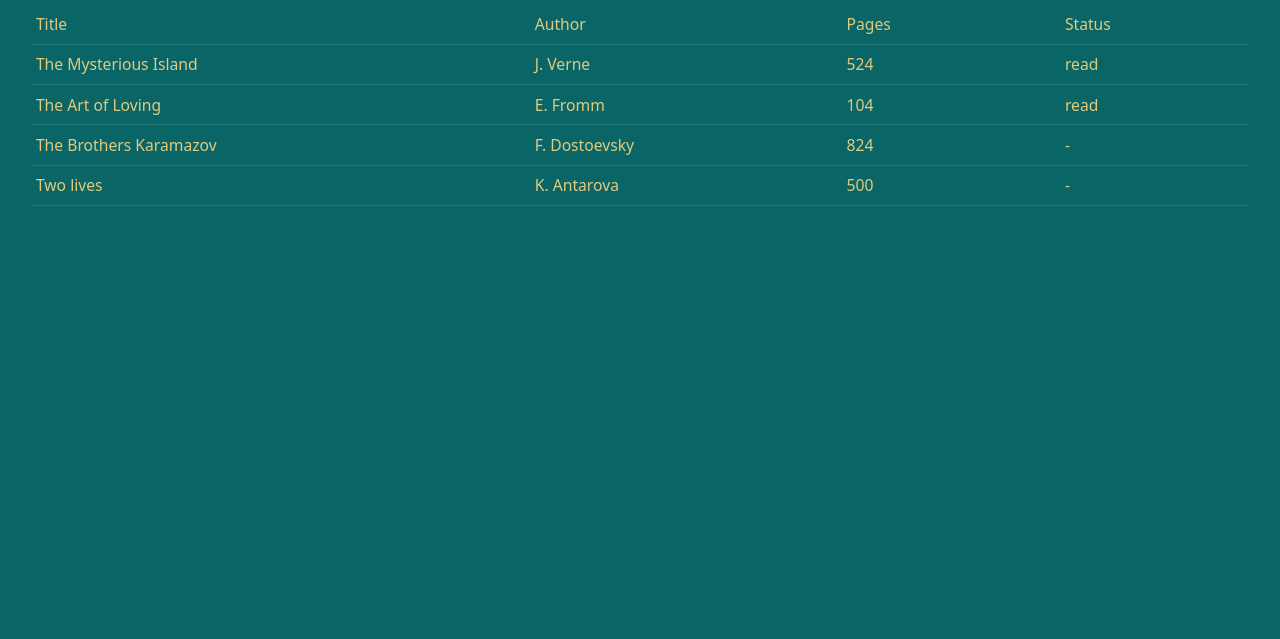
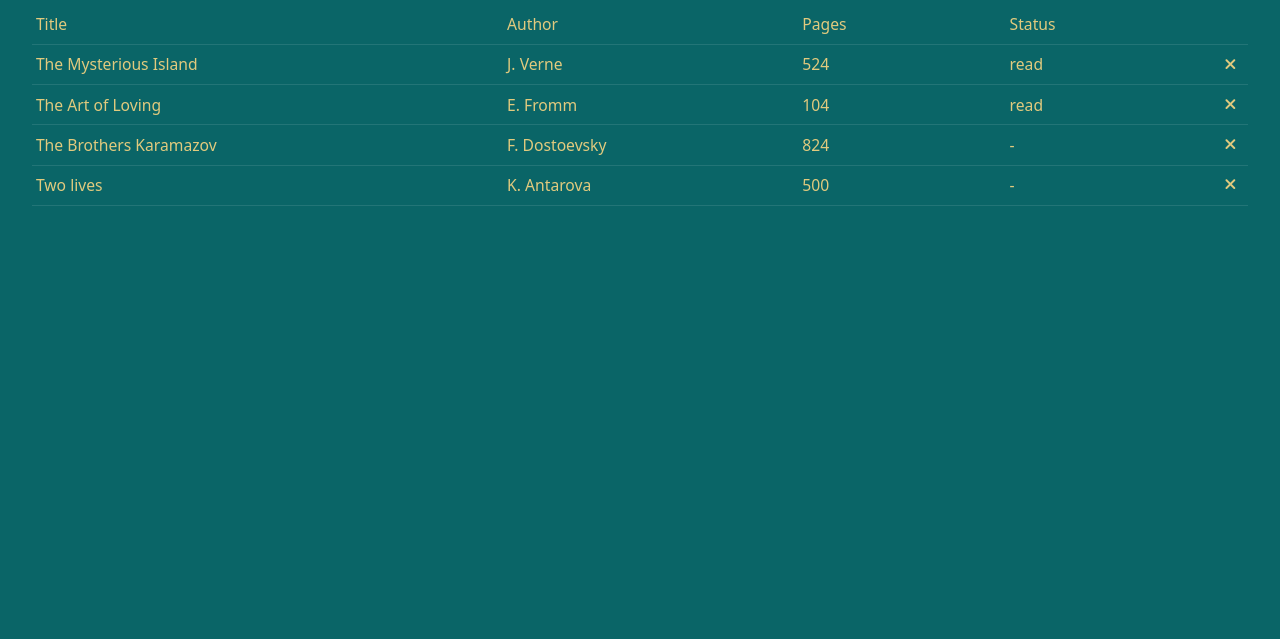
Before and after one commit to shtabyl/library, a plain HTML site: page index.html in a window 1280 px wide. Shown: the part 106-745 px from the top of the page. Drawn offline with Linux system fonts and the light colour scheme.

Commit message:
Feat: add button to remove book from library

```diff
--- a/scripts/index.js
+++ b/scripts/index.js
@@ -27,6 +27,7 @@ function addBookToLibrary(newBook) {
     const newBookRow = document.createElement('section');
 
     newBookRow.classList.add('book-item');
+    newBookRow.setAttribute('data', myLibrary.indexOf(newBook));
 
     for (const property in newBook) {
 
@@ -49,8 +50,15 @@ function addBookToLibrary(newBook) {
             const tableCell = document.createElement('p');
             addTableCell(tableCell);
         }
+    }
 
-    }
+    const removeBookBtn = document.createElement('a');
+    const xmark = document.createElement('i');
+    removeBookBtn.classList.add('link', 'button_remove');
+    xmark.classList.add('fa-solid', 'fa-xmark');
+    removeBookBtn.appendChild(xmark);
+    removeBookBtn.setAttribute('data', myLibrary.indexOf(newBook));
+    newBookRow.appendChild(removeBookBtn);
 
     bookList.appendChild(newBookRow);
 
@@ -102,3 +110,18 @@ inputFields.forEach((e) => {
         }
     })
 });
+
+const removeBtns = document.querySelectorAll('.button_remove');
+const bookItems = document.querySelectorAll('.book-item');
+
+removeBtns.forEach((item) => {
+    item.addEventListener('click', (e) => {
+        e.preventDefault();
+        bookItems.forEach((book) => {
+            if (item.getAttribute('data') === book.getAttribute('data')) {
+                book.remove();
+                return;
+            }
+        });
+    });
+});
--- a/styles/layouts/index.css
+++ b/styles/layouts/index.css
@@ -20,10 +20,6 @@
     align-items: center;
     gap: 1rem;
 }
-.book-item {
-    display: grid;
-    grid-template-columns: 0.5fr 0.3fr 0.2fr 0.2fr;
-}
 .book-list__form {
     margin-bottom: 0.8em;
     display: none;
--- a/styles/ui/buttons.css
+++ b/styles/ui/buttons.css
@@ -32,3 +32,7 @@
         color: var(--clr-bg);
     }
 }
+.button_remove {
+    display: grid;
+    place-content: center;
+}
--- a/styles/ui/inputs.css
+++ b/styles/ui/inputs.css
@@ -6,7 +6,7 @@ input {
     color: var(--clr-bg);
     font-size: var(--fs-300);
 }
-input:focus {
+input:focus:not([type='checkbox']) {
     outline: none;
     box-shadow: 0 0 0 2px rgba(225, 202, 126, 0.956);
 }
--- a/styles/ui/links.css
+++ b/styles/ui/links.css
@@ -1,6 +1,7 @@
 .link {
     text-decoration: none;
     color: inherit;
+    cursor: pointer;
     &:hover {
         color: var(--clr-text);
     }
--- a/styles/ui/section.css
+++ b/styles/ui/section.css
@@ -1,5 +1,6 @@
 .book-item {
-    display: flex;
+    display: grid;
+    grid-template-columns: 0.5fr 0.3fr 0.2fr 0.2fr 35px;
     gap: 2em;
     font-size: var(--fs-300);
     border-bottom: 1px solid var(--clr-border);
```
